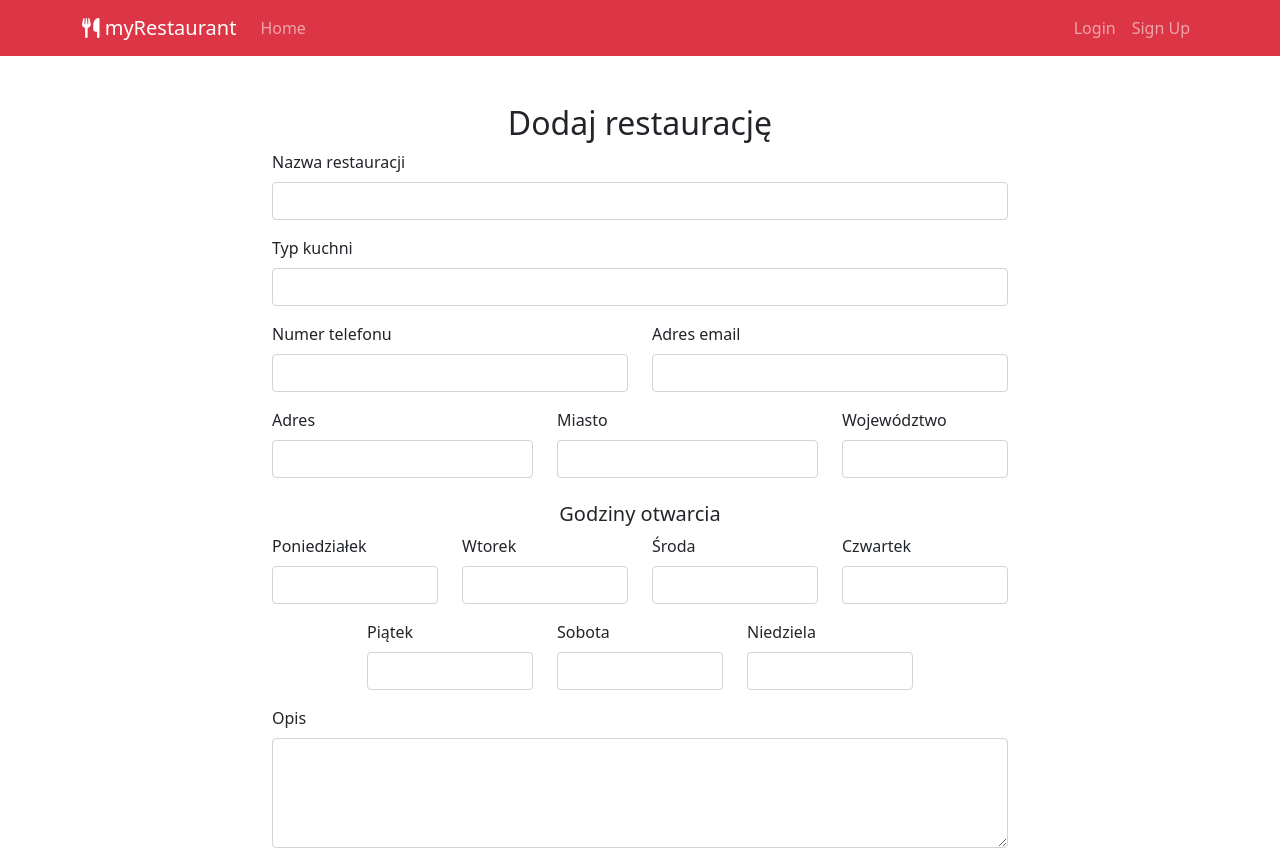
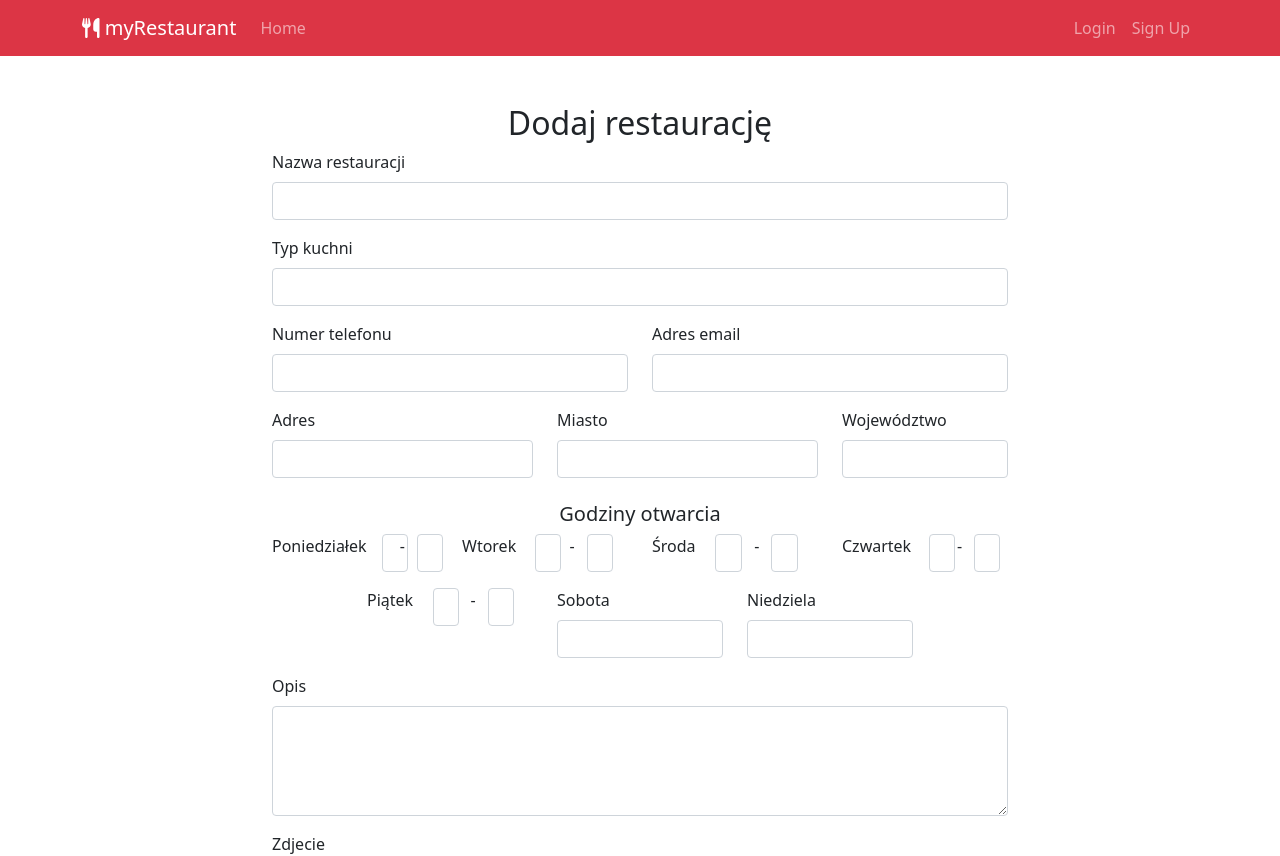
Before and after one commit to Wolf-Programmers/Restaurant-Creator_UI, a React (Create React App) app: page /manage in a window 1280 px wide. Shown: the top 856 px of the page. Built offline with nearby package versions, Linux system fonts and the light colour scheme.

Commit message:
Add restaurant api put changes

```diff
--- a/src/AddRestaurant.js
+++ b/src/AddRestaurant.js
@@ -6,40 +6,65 @@ function AddRestaurant()
 {
 
     let navigate = useNavigate();
-    const [owner, setOwner]=useState("")
     const [name, setName]=useState("")
     const [city, setCity]=useState("")
     const [address, setAddress]=useState("")
     const [phoneNumber, setPhone]=useState("")
     const [email, setEmail]=useState("")
     const [voivodeship, setVoivodeship]=useState("")
-    const [mon, setMon]=useState("")
-    const [tue, setTue]=useState("")
-    const [wed, setWed]=useState("")
-    const [thu, setThu]=useState("")
-    const [fri, setFri]=useState("")
-    const [sat, setSat]=useState("")
-    const [sun, setSun]=useState("")
+    const [monO, setMonO]=useState("")
+    const [tueO, setTueO]=useState("")
+    const [wedO, setWedO]=useState("")
+    const [thuO, setThuO]=useState("")
+    const [friO, setFriO]=useState("")
+    const [satO, setSatO]=useState("")
+    const [sunO, setSunO]=useState("")
+    const [monC, setMonC]=useState("")
+    const [tueC, setTueC]=useState("")
+    const [wedC, setWedC]=useState("")
+    const [thuC, setThuC]=useState("")
+    const [friC, setFriC]=useState("")
+    const [satC, setSatC]=useState("")
+    const [sunC, setSunC]=useState("")
     const [type, setType]=useState("")
 
     async function create(){
-        setOwner(1)
 
-        let openingTimes = {
-            "1":mon,
-            "2":tue,
-            "3":wed,
-            "4":thu,
-            "5":fri,
-            "6":sat,
-            "7":sun,
-        }
+        let openingTimes = [
+            {
+                "dayOfWeek":1,
+                "from":monO,
+                "to":monC,
+            },
+            {
+                "dayOfWeek":2,
+                "from":tueO,
+                "to":tueC,
+            },
+            {
+                "dayOfWeek":3,
+                "from":wedO,
+                "to":wedC,
+            },
+            {
+                "dayOfWeek":4,
+                "from":thuO,
+                "to":thuC,
+            },
+            {
+                "dayOfWeek":5,
+                "from":friO,
+                "to":friC,
+            },
 
-        let restaurantTypesList = {"1":type}
+        ]
+
+        let owner = 1
+        let restaurantTypesList = [{id:1}]
         let item={owner, name, city, address, phoneNumber, email, voivodeship, openingTimes, restaurantTypesList}
         console.warn(item)
 
-        let result = await fetch("http://localhost:8080/restaurant/add",{
+        let result = await fetch("http://localhost:8080/restaurant/add/",{
             method:'PUT',
             body:JSON.stringify(item),
             headers:{
@@ -113,44 +138,64 @@ function AddRestaurant()
                         <Col sm={12} md={2}>
                             <Form.Group className="mb-3">
                                 <Form.Label className="float-start">Poniedziałek</Form.Label>
-                                <Form.Control type="input" value={mon} onChange={(e)=>setMon(e.target.value)}/>
+                                <Row className="justify-content-center">
+                                    <Col sm={5}><Form.Control type="input" value={monO} onChange={(e)=>setMonO(e.target.value)}/></Col>
+                                    -
+                                    <Col sm={5}><Form.Control type="input" value={monC} onChange={(e)=>setMonC(e.target.value)}/></Col>
+                                </Row>
                             </Form.Group>
                         </Col>
                         <Col sm={12} md={2}>
                             <Form.Group className="mb-3">
                                 <Form.Label className="float-start">Wtorek</Form.Label>
-                                <Form.Control type="input" value={tue} onChange={(e)=>setTue(e.target.value)}/>
+                                <Row className="justify-content-center">
+                                <Col sm={5}><Form.Control type="input" value={tueO} onChange={(e)=>setTueO(e.target.value)}/></Col>
+                                -
+                                <Col sm={5}><Form.Control type="input" value={tueC} onChange={(e)=>setTueC(e.target.value)}/></Col>
+                                </Row>
                             </Form.Group>
                         </Col>
                         <Col sm={12} md={2}>
                             <Form.Group className="mb-3">
                                 <Form.Label className="float-start">Środa</Form.Label>
-                                <Form.Control type="input" value={wed} onChange={(e)=>setWed(e.target.value)}/>
+                                <Row className="justify-content-center">
+                                <Col sm={5}><Form.Control type="input" value={wedO} onChange={(e)=>setWedO(e.target.value)}/></Col>
+                                -
+                                <Col sm={5}><Form.Control type="input" value={wedC} onChange={(e)=>setWedC(e.target.value)}/></Col>
+                                </Row>
                             </Form.Group>
                         </Col>
                         <Col sm={12} md={2}>
                             <Form.Group className="mb-3">
                                 <Form.Label className="float-start">Czwartek</Form.Label>
-                                <Form.Control type="input" value={thu} onChange={(e)=>setThu(e.target.value)}/>
+                                <Row className="justify-content-center">
+                                <Col sm={5}><Form.Control type="input" value={thuO} onChange={(e)=>setThuO(e.target.value)}/></Col>
+                                -
+                                <Col sm={5}><Form.Control type="input" value={thuC} onChange={(e)=>setThuC(e.target.value)}/></Col>
+                                </Row>
                             </Form.Group>
                         </Col>
                         <div className="clearfix"></div>
                         <Col sm={12} md={2}>
                             <Form.Group className="mb-3">
                                 <Form.Label className="float-start">Piątek</Form.Label>
-                                <Form.Control type="input" value={fri} onChange={(e)=>setFri(e.target.value)}/>
+                                <Row className="justify-content-center">
+                                <Col sm={5}><Form.Control type="input" value={friO} onChange={(e)=>setFriO(e.target.value)}/></Col>
+                                -
+                                <Col sm={5}><Form.Control type="input" value={friC} onChange={(e)=>setFriC(e.target.value)}/></Col>
+                                </Row>
                             </Form.Group>
                         </Col>
                         <Col sm={12} md={2}>
                             <Form.Group className="mb-3">
                                 <Form.Label className="float-start">Sobota</Form.Label>
-                                <Form.Control type="input" value={sat} onChange={(e)=>setSat(e.target.value)}/>
+                                <Form.Control type="input" value={satO} onChange={(e)=>setSatO(e.target.value)}/>
                             </Form.Group>
                         </Col>
                         <Col sm={12} md={2}>
                             <Form.Group className="mb-3">
                                 <Form.Label className="float-start">Niedziela</Form.Label>
-                                <Form.Control type="input" value={sun} onChange={(e)=>setSun(e.target.value)}/>
+                                <Form.Control type="input" value={sunO} onChange={(e)=>setSunO(e.target.value)}/>
                             </Form.Group>
                         </Col>
                         <Col sm={12} md={8}>
```
